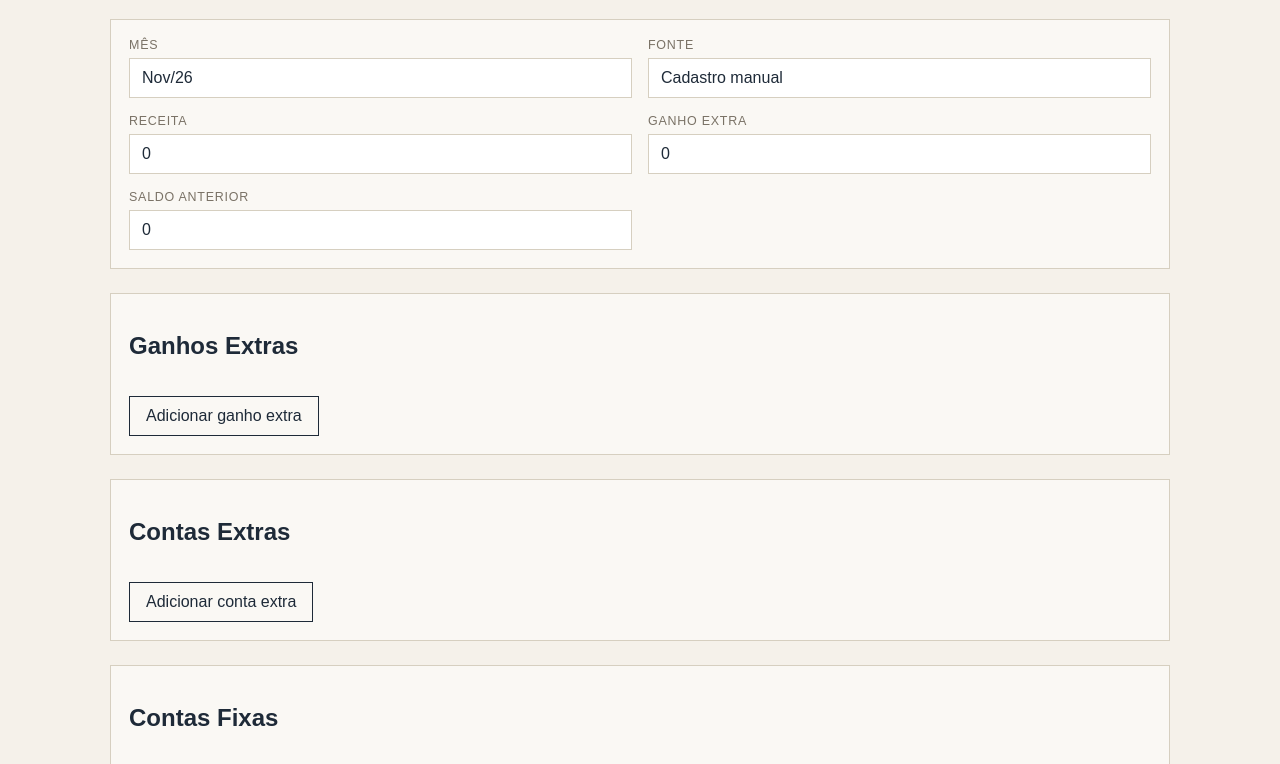
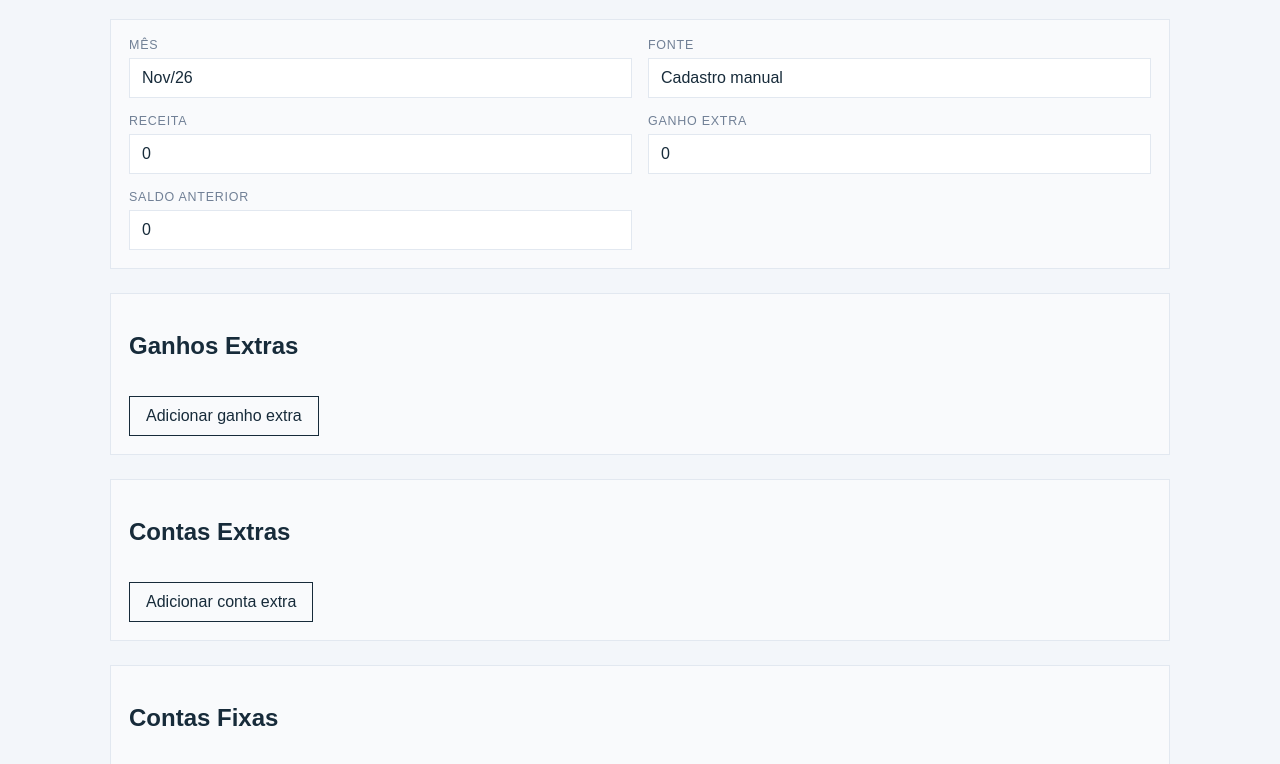
Before and after one commit to douglasdalves/homelab-finance, a plain HTML site: page web/dashboard-insert.html in a window 1280 px wide. Shown: the part 96-860 px from the top of the page. Drawn offline with Linux system fonts and the light colour scheme; no server answers.

Commit message:
change color insert

```diff
--- a/web/css/dashboard-insert.css
+++ b/web/css/dashboard-insert.css
@@ -1,11 +1,11 @@
 :root {
-  --ink: #1e2a38;
-  --paper: #f5f1ea;
-  --line: #d6cfc0;
-  --teal: #3e7c74;
-  --gold: #c08a2e;
-  --rust: #a8462f;
-  --muted: #7a7266;
+  --ink:#172B3A;
+  --paper:#F3F6FA;
+  --line:#E2E8F0;
+  --teal:#16877D;
+  --gold:#D99A2B;
+  --rust:#D45F55;
+  --muted:#718096;
 }
 
 * { box-sizing: border-box; }
```
